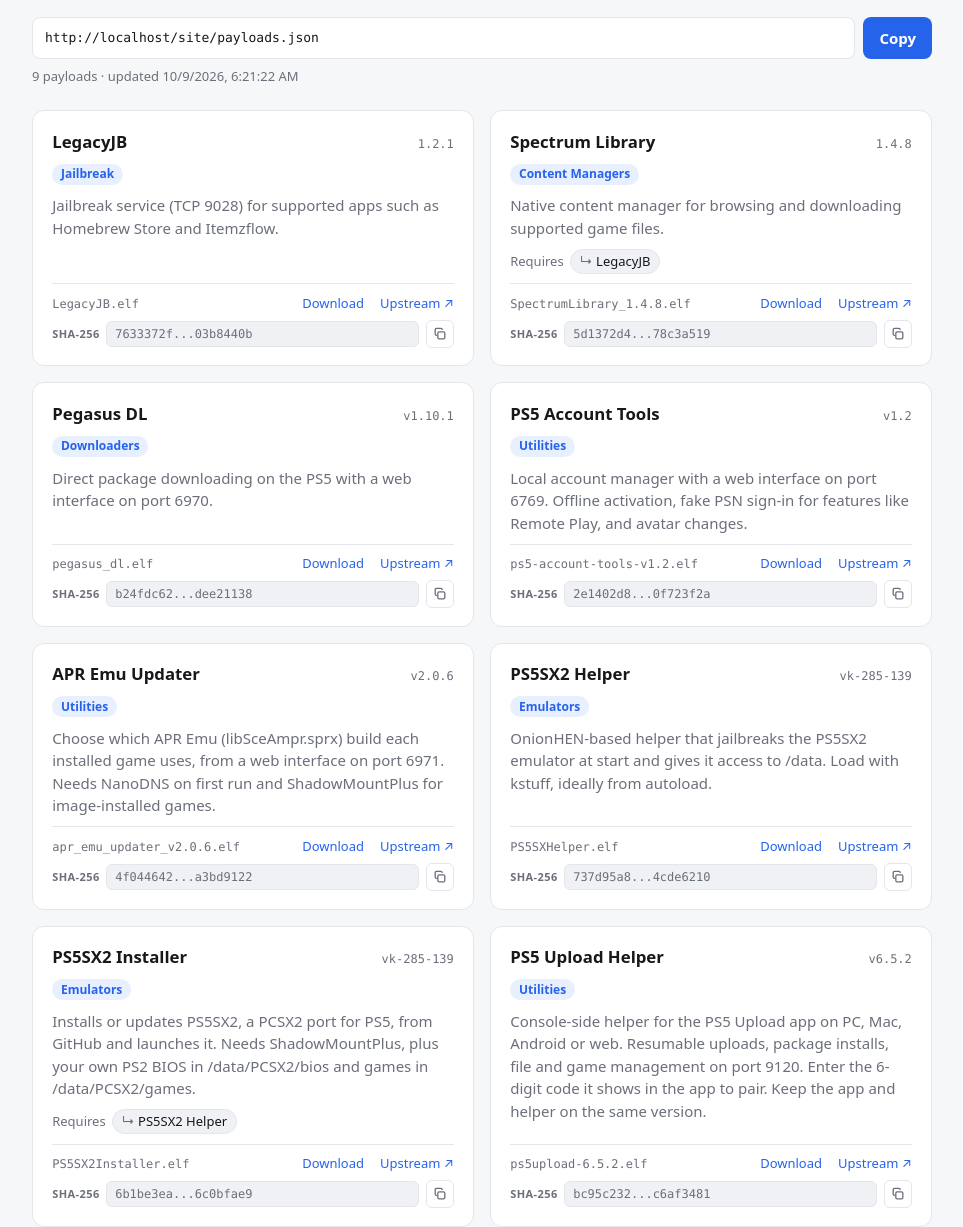
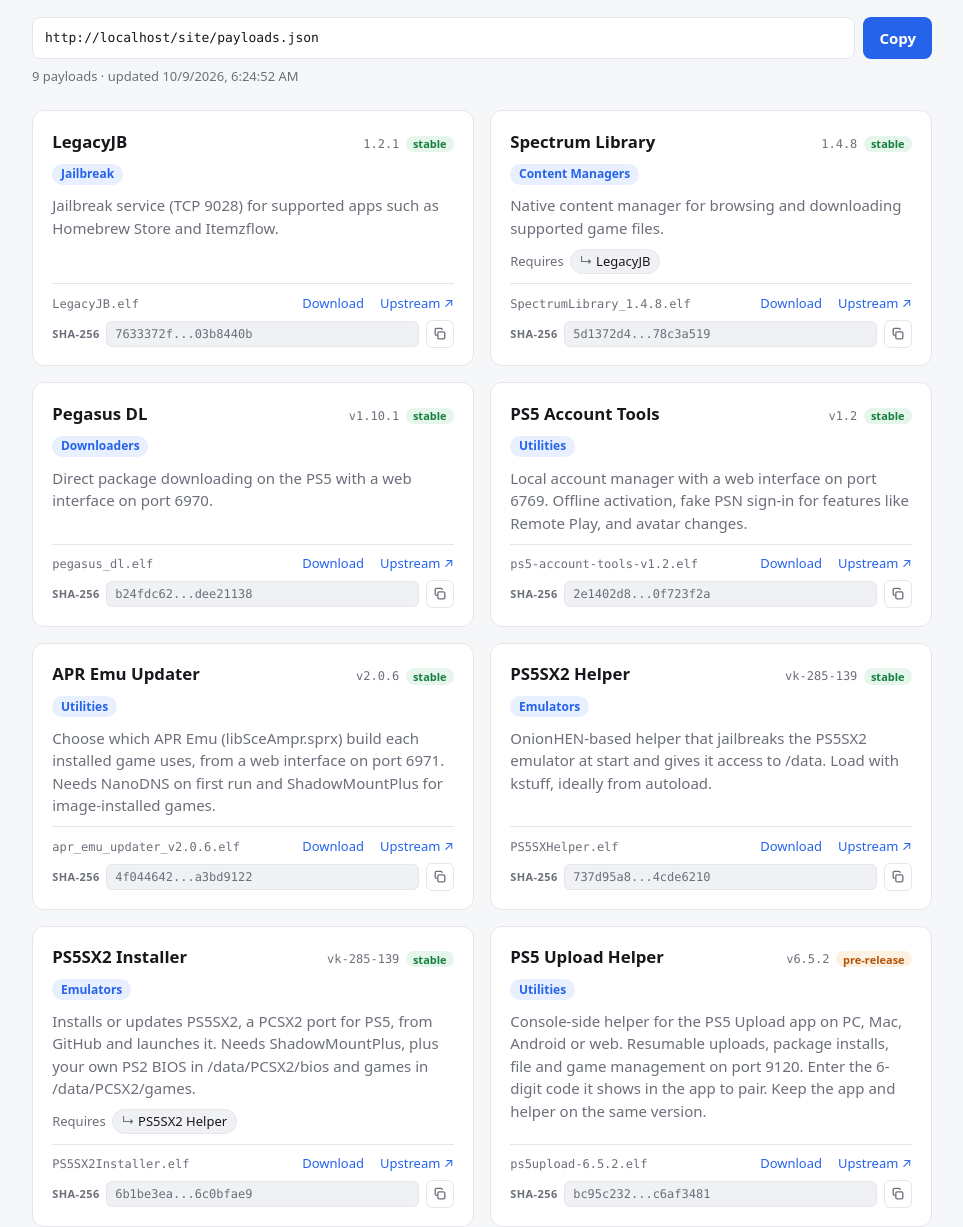
Before and after one commit to avoidik/ps5-payloads, a website: page site/index.html in a window 1280 px wide. Shown: the part 113-1340 px from the top of the page, without its empty margins (158-1121 px from the left). Drawn offline with Linux system fonts and the light colour scheme; files whose address does not match are found by name.

Commit message:
show release type

```diff
--- a/generate.mjs
+++ b/generate.mjs
@@ -16,7 +16,7 @@
 // Field buffer sizes in pldmgr's RepoPayload struct, minus the NUL terminator.
 const LIMITS = { name: 127, filename: 255, url: 1023, description: 1023, version: 63, category: 127 };
 const SOURCE_NAME_LIMIT = 255;
-const PAYLOAD_KEYS = ['name', 'filename', 'url', 'description', 'version', 'category', 'checksum', 'requires', 'homepage'];
+const PAYLOAD_KEYS = ['name', 'filename', 'url', 'description', 'version', 'category', 'checksum', 'requires', 'homepage', 'release_type'];
 const RELEASES_PER_PAGE = 100; // GitHub's maximum
 // pldmgr only launches these (is_supported_extension in payload_mgr.c)
 const SUPPORTED_EXTENSIONS = ['.elf', '.bin'];
@@ -167,6 +167,7 @@
         filename: a.name,
         version: rel.tag_name,
         homepage: `https://github.com/${repo}`,
+        releaseType: rel.prerelease ? 'pre-release' : 'stable',
         size: a.size,
         digest: a.digest?.startsWith('sha256:') ? a.digest.slice(7).toLowerCase() : null,
       };
@@ -230,6 +231,8 @@
   if (requires.length) entry.requires = requires.join(', ');
   // Not used by pldmgr; the landing page links to it
   if (up.homepage) entry.homepage = up.homepage;
+  // Not used by pldmgr; the landing page shows it as a badge (unknown for plain URL sources)
+  if (up.releaseType) entry.release_type = up.releaseType;
 
   const fn = entry.filename;
   if (!fn || fn.includes('/') || fn.includes('..')) fail(`${p.id}: invalid filename "${fn}"`);
--- a/payloads.json
+++ b/payloads.json
@@ -1,6 +1,6 @@
 {
   "name": "PS5 Payloads",
-  "generated_at": "2026-10-09T06:21:22.974Z",
+  "generated_at": "2026-10-09T06:24:52.032Z",
   "_pldmgr_parser_guard": {},
   "payloads": [
     {
@@ -11,7 +11,8 @@
       "version": "1.2.1",
       "category": "Jailbreak",
       "checksum": "7633372f39a7a6e460f3990b02cd07026f4e5591aefd2509f8c6338f03b8440b",
-      "homepage": "https://github.com/Phoenixx1202/LegacyJB"
+      "homepage": "https://github.com/Phoenixx1202/LegacyJB",
+      "release_type": "stable"
     },
     {
       "name": "Spectrum Library",
@@ -22,7 +23,8 @@
       "category": "Content Managers",
       "checksum": "5d1372d48f76167e3f9e24b335cf571ea6e4b3960e6b7202d2802b0f78c3a519",
       "requires": "LegacyJB",
-      "homepage": "https://github.com/Phoenixx1202/Spectrum-Library"
+      "homepage": "https://github.com/Phoenixx1202/Spectrum-Library",
+      "release_type": "stable"
     },
     {
       "name": "Pegasus DL",
@@ -32,7 +34,8 @@
       "version": "v1.10.1",
       "category": "Downloaders",
       "checksum": "b24fdc62fc6cad14684b214a9c5be6c1221585afbf9493e387ab90f9dee21138",
-      "homepage": "https://github.com/pegasus-ps5/pegasus-dl"
+      "homepage": "https://github.com/pegasus-ps5/pegasus-dl",
+      "release_type": "stable"
     },
     {
       "name": "PS5 Account Tools",
@@ -42,7 +45,8 @@
       "version": "v1.2",
       "category": "Utilities",
       "checksum": "2e1402d8c088afda55280b28fcc66ccb870528ec948d10ea586088f60f723f2a",
-      "homepage": "https://github.com/MangoScango/ps5-account-tools"
+      "homepage": "https://github.com/MangoScango/ps5-account-tools",
+      "release_type": "stable"
     },
     {
       "name": "APR Emu Updater",
@@ -52,7 +56,8 @@
       "version": "v2.0.6",
       "category": "Utilities",
       "checksum": "4f04464283a6a551883e40e36b59134ecad0e38ecbb7ea89cbec3f91a3bd9122",
-      "homepage": "https://github.com/tsuramatsu1/apr-emu-updater"
+      "homepage": "https://github.com/tsuramatsu1/apr-emu-updater",
+      "release_type": "stable"
     },
     {
       "name": "PS5SX2 Helper",
@@ -62,7 +67,8 @@
       "version": "vk-285-139",
       "category": "Emulators",
       "checksum": "737d95a8a1545447c4166b094005704465e420f79f54e882e30e7f9e4cde6210",
-      "homepage": "https://github.com/Swordpdf/PS5SX2"
+      "homepage": "https://github.com/Swordpdf/PS5SX2",
+      "release_type": "stable"
     },
     {
       "name": "PS5SX2 Installer",
@@ -73,7 +79,8 @@
       "category": "Emulators",
       "checksum": "6b1be3ea24ec8144b27b2a1f3e279cd17574f3093e9431abf8579dcc6c0bfae9",
       "requires": "PS5SX2 Helper",
-      "homepage": "https://github.com/Swordpdf/PS5SX2"
+      "homepage": "https://github.com/Swordpdf/PS5SX2",
+      "release_type": "stable"
     },
     {
       "name": "PS5 Upload Helper",
@@ -83,7 +90,8 @@
       "version": "v6.5.2",
       "category": "Utilities",
       "checksum": "bc95c23288272cfd669a062affc0e6886f0008dd0d869cc1f7f87ab2c6af3481",
-      "homepage": "https://github.com/phantomptr/ps5upload"
+      "homepage": "https://github.com/phantomptr/ps5upload",
+      "release_type": "pre-release"
     },
     {
       "name": "ShadowMountPlus",
@@ -93,7 +101,8 @@
       "version": "1.7beta4",
       "category": "Utilities",
       "checksum": "fc4e5f715e76660ce34bde2adb10eaf1d069cb2cdf06f7a380896dfb62bd0c4a",
-      "homepage": "https://github.com/drakmor/ShadowMountPlus"
+      "homepage": "https://github.com/drakmor/ShadowMountPlus",
+      "release_type": "pre-release"
     }
   ]
 }
--- a/site/app.js
+++ b/site/app.js
@@ -47,7 +47,9 @@
   return el('article', { className: 'card', id: slug(p.name) },
     el('div', { className: 'top' },
       el('h2', { textContent: p.name }),
-      el('span', { className: 'version', textContent: p.version })),
+      el('span', { className: 'version' },
+        p.version,
+        p.release_type ? el('span', { className: `release ${p.release_type}`, textContent: p.release_type }) : null)),
     el('span', { className: 'category', textContent: p.category }),
     description ? el('p', { textContent: description }) : null,
     requires.length
--- a/site/index.html
+++ b/site/index.html
@@ -9,11 +9,13 @@
     color-scheme: light dark;
     --bg: #f6f7f9; --card: #fff; --fg: #17181c; --muted: #6b6f7a; --line: #e4e6eb;
     --accent: #2563eb; --accent-soft: #e8efff; --chip: #f0f1f4;
+    --ok: #15803d; --ok-soft: #e6f6ec; --warn: #b45309; --warn-soft: #fdf1e2;
   }
   @media (prefers-color-scheme: dark) {
     :root {
       --bg: #0f1115; --card: #171a21; --fg: #eceef3; --muted: #9298a5; --line: #262a33;
       --accent: #6c9bff; --accent-soft: #1c2740; --chip: #20242d;
+      --ok: #4ade80; --ok-soft: #14291c; --warn: #fbbf24; --warn-soft: #2e2412;
     }
   }
   * { box-sizing: border-box; }
@@ -34,7 +36,10 @@
   .card:target { border-color: var(--accent); box-shadow: 0 0 0 3px var(--accent-soft); }
   .top { display: flex; align-items: baseline; justify-content: space-between; gap: .75rem; }
   .card h2 { margin: 0; font-size: 1.05rem; }
-  .version { color: var(--muted); font: 12px ui-monospace, SFMono-Regular, Menlo, monospace; white-space: nowrap; }
+  .version { display: inline-flex; align-items: center; gap: .4rem; color: var(--muted); font: 12px ui-monospace, SFMono-Regular, Menlo, monospace; white-space: nowrap; }
+  .release { padding: .05rem .45rem; border-radius: 999px; font: 600 11px system-ui, -apple-system, "Segoe UI", sans-serif; }
+  .release.stable { background: var(--ok-soft); color: var(--ok); }
+  .release.pre-release { background: var(--warn-soft); color: var(--warn); }
   .category { align-self: flex-start; padding: .1rem .55rem; border-radius: 999px; background: var(--accent-soft); color: var(--accent); font-size: 12px; font-weight: 600; }
   .card p { margin: 0; color: var(--muted); }
 
```
